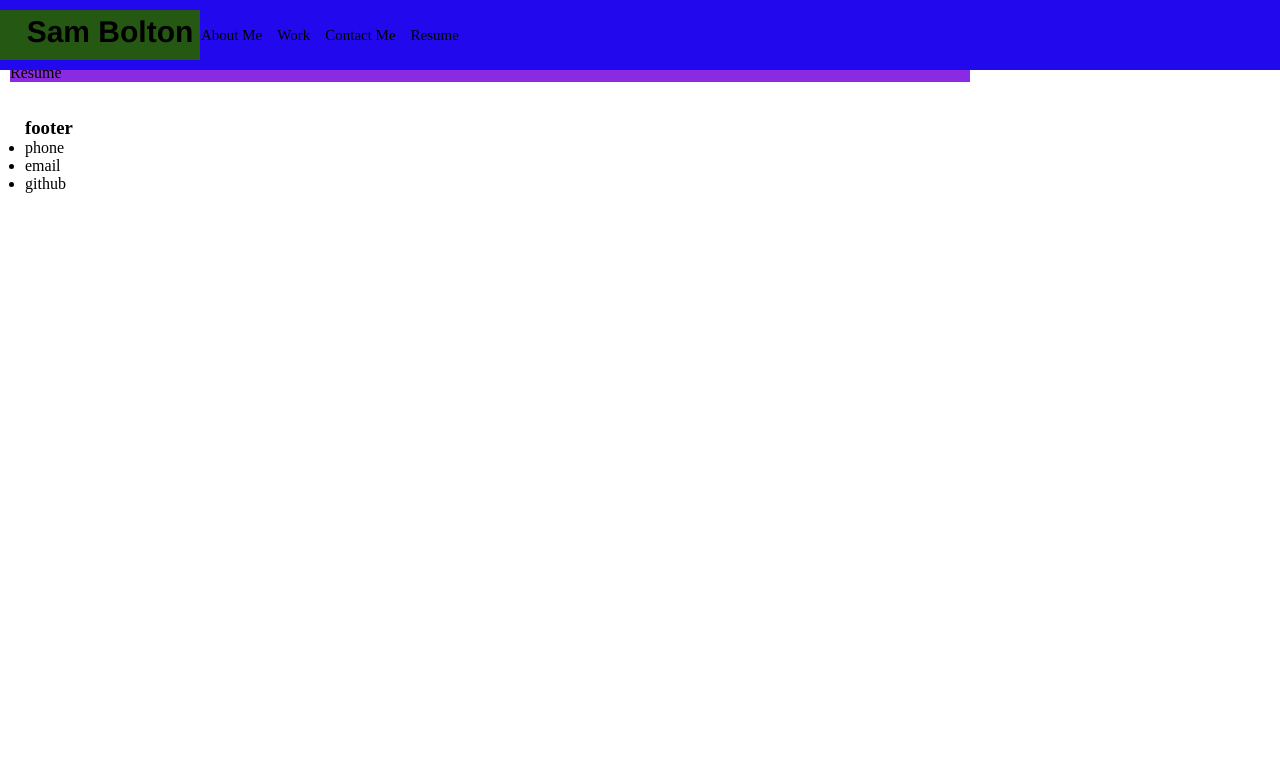
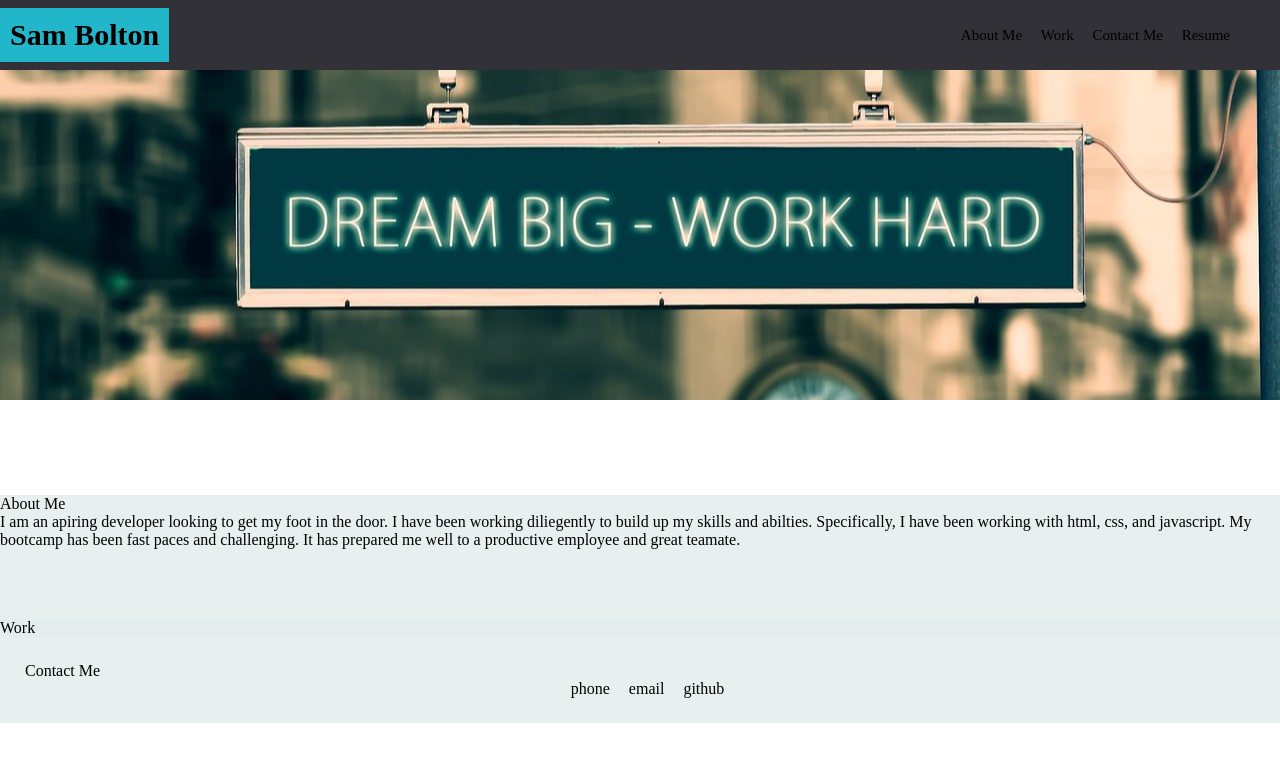
Before and after one commit to S-Bolt/Portfolio, a plain HTML site: page index.html in a window 1280 px wide. Drawn offline with Linux system fonts and the light colour scheme.

Commit message:
corrected header, added sections, added hero image

```diff
--- a/assets/css/style.css
+++ b/assets/css/style.css
@@ -13,60 +13,82 @@ body{
 header{
     display: flex;
     position:fixed;
+    justify-content: space-between;
+    align-items: center;
     height: 70px;
     width: 100%;
-    margin-bottom: 10px;
-    background-color: rgb(34, 8, 236);
+    background-color: rgb(50, 49, 55);
     font-size: 15px;
 
 
 }
 header h1{
-   display: inline-block;
-   width: 200px;
-   font-family: 'Franklin Gothic Medium', 'Arial Narrow', Arial, sans-serif;
-   color: rgb(0, 0, 0);
-   background-color: rgb(37, 88, 18);
-   margin: 10px 0 ;
-   padding-left: 20px;
-   padding-top: 5px;
-   text-align: center;
+    display: inline-block;
+     background-color: rgb(33, 182, 202);
+    margin: 0;
+    padding: 10px;
+
 
 }
 header nav{
     display: flex;
     justify-content: flex-end;
-    float: right;
+
+
 }
 header nav ul {
-    display: flex;
-     margin: 1px;
-    align-items: center;
-    list-style-type: none;
+   list-style: none;
+   margin-right: 50px;
+   padding: 0;
 
 }
 
 header nav ul li {
     display: inline-block;
-    margin-right: 15px;
+    margin-left: 15px;
 
 }
 
+.hero {
+    height: 400px;
+    width: 100%;
+    margin-bottom: 25px;
+    background-image: url("../images/dream-big-work-hard-5556539_1280.jpg");
+    background-size: cover;
+    background-position: 50% 25%; /*may have to experiment with this more, but this was the best solution*/
+}
 section {
-    width: 75%;
+    width: 100%;
     display: inline-block;
-    margin: 10px;
-    background-color: blueviolet;
+    background-color:#e4edede3;
+    margin-top: 70px;
+
 }
 
 footer{
 padding: 25px;
 }
 
-@media screen and (max-width 600px) {
+footer nav {
+    display: flex;
+    justify-content: center;
+}
+
+footer nav ul {
+    list-style: none;
+    margin: 0;
+    padding:0;
+}
+
+footer nav ul li {
+    display:inline-block;
+    margin-left: 15px;
+}
+
+@media screen and (max-width: 600px) {
 
 }
 
-@media screen and (max-width 320px) {
+@media screen and (max-width: 320px) {
 
 }
--- a/index.html
+++ b/index.html
@@ -18,15 +18,20 @@
             </ul>
          </nav>
     </header>
-
+<div class="hero"></div>
     <section>
         <div>About Me</div>
-        <div>Work</div>
-        <div>Contact Me</div>
-        <div>Resume</div>
+            <p>I am an apiring developer looking to get my foot in the door.  I have been working diliegently to build up my skills and abilties.
+                Specifically, I have been working with html, css, and javascript.  My bootcamp has been fast paces and challenging.  It has prepared me well
+                to a productive employee and great teamate.
+            </p>
+
+     <section>
+            <div>Work</div>
     </section>
+
     <footer>
-        <h3>footer</h3>
+        <div> Contact Me</div>
         <nav>
             <ul>
                 <li>phone</li>
```
Also changed, not shown: assets/images/dream-big-work-hard-5556539_1280.jpg (added), assets/images/road-work-151707_1280.png (added).
